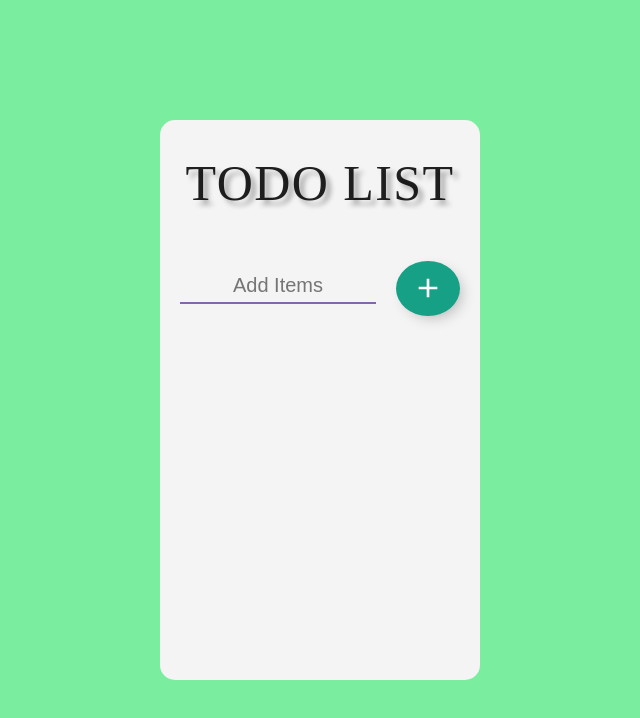
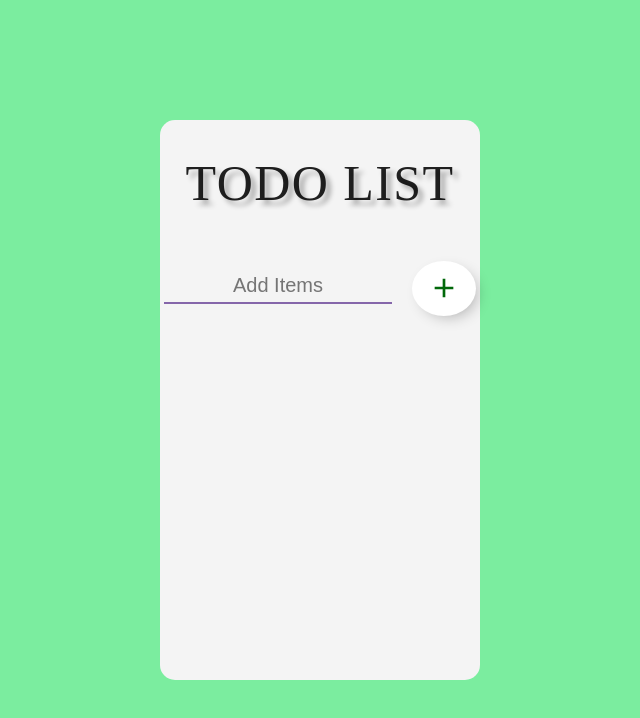
Before and after one commit to tarunmandhan/demoapp31, a React (Create React App) app: page / in a window 1280 px wide. In both pictures the pointer is over the button 748 px from the left and 288 px from the top of the page. Shown: the top 718 px of the page, without its empty margins (320-960 px from the left). Built offline with nearby package versions, Linux system fonts and the light colour scheme.

Commit message:
corrections

```diff
--- a/src/index.css
+++ b/src/index.css
@@ -30,7 +30,7 @@
   margin-bottom: 30px;
   min-width: 64px;
   box-sizing: border-box;
-  font-family: "Comfortaa", cursive;
+  font-family: "Comfortaa";
   font-weight: 500;
   border-radius: 4px;
   letter-spacing: 0.02857em;
@@ -45,7 +45,7 @@
   background: transparent;
   font-size: 20px;
   font-weight: 500;
-  width: 60%;
+  width: 70%;
   border-bottom: 2px solid #8566aa;
   outline: none;
   margin-right: 20px;
@@ -60,8 +60,8 @@
   border-radius: 50% !important;
 }
 
-newBtn:hover {
-  color: #16a085 !important;
+.newBtn:hover {
+  color: #01680a !important;
   background: white !important;
 }
 
@@ -116,7 +116,7 @@
   box-shadow: 5px 5px 15px -5px rgba(255, 0, 0, 0.5);
 }
 
-todo_style .fa-times:hover .list_style {
+.todo_style .fa-times:hover .list_style {
   color: crimson;
 }
 @media (max-width: 768px) {
```
